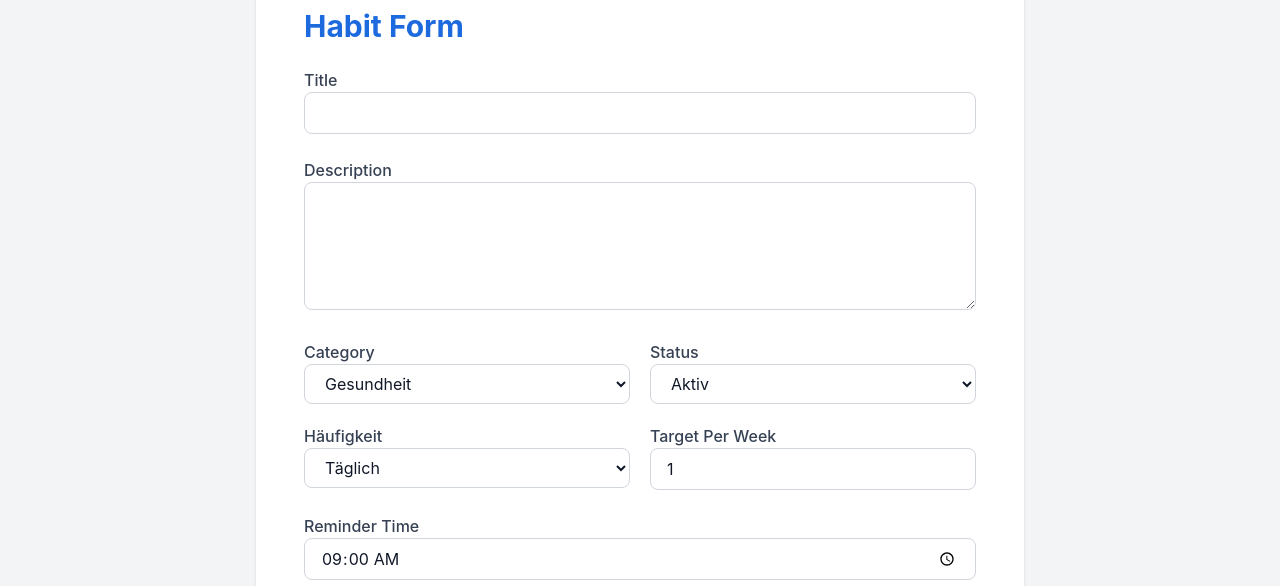
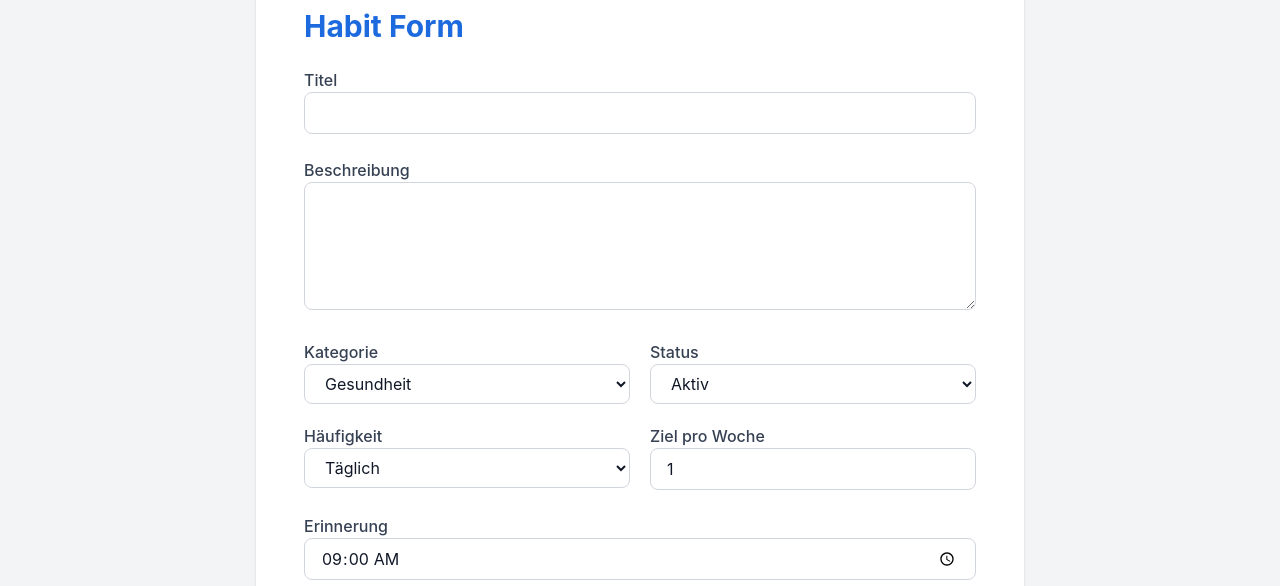
Before and after one commit to Neykeb/HabitTracker, a React (Vite) app: page /habits/new in a window 1280 px wide. Shown: the part 336-922 px from the top of the page. Built offline with nearby package versions, Linux system fonts and the light colour scheme.

Commit message:
Add new habit entry and update form labels to German in HabitForm component

```diff
--- a/db.json
+++ b/db.json
@@ -25,6 +25,19 @@
       "updatedAt": "2026-07-10T11:33:25.226Z",
       "currentStreak": 0,
       "id": "XHMuD7ay9Co"
+    },
+    {
+      "title": "sdfasdfasdf",
+      "description": "adfsadfsdfasdfsdf",
+      "category": "Gesundheit",
+      "status": "aktiv",
+      "frequency": "täglich",
+      "targetPerWeek": 1,
+      "reminderTime": "09:00",
+      "createdAt": "2026-07-13T06:31:32.353Z",
+      "updatedAt": "2026-07-13T06:31:32.353Z",
+      "currentStreak": 0,
+      "id": "kgfITm7ZXPM"
     }
   ],
   "$schema": "./node_modules/json-server/schema.json"
--- a/src/components/Dashboard/Dashboard.tsx
+++ b/src/components/Dashboard/Dashboard.tsx
@@ -6,7 +6,7 @@ import { useTheme } from "../../context/ThemeContext";
 import { useHabits } from "../../hooks/useHabits";
 
 export default function Dashboard() {
-  const { isDark, toggleTheme } = useTheme();
+  const { isDark } = useTheme();
   const { data: habits = [], isLoading, isError } = useHabits();
 
   const [aktiverFilter, setAktiverFilter] = useState<HabitStatus | "all">(
--- a/src/components/forms/HabitForm.tsx
+++ b/src/components/forms/HabitForm.tsx
@@ -67,7 +67,7 @@ return (
           isDark ? "font-medium text-gray-200" : "font-medium text-gray-700"
         }
       >
-        Title
+        Titel
       </label>
 
       <input
@@ -98,7 +98,7 @@ return (
           isDark ? "font-medium text-gray-200" : "font-medium text-gray-700"
         }
       >
-        Description
+        Beschreibung
       </label>
 
       <textarea
@@ -131,7 +131,7 @@ return (
             isDark ? "font-medium text-gray-200" : "font-medium text-gray-700"
           }
         >
-          Category
+          Kategorie
         </label>
 
         <select
@@ -241,7 +241,7 @@ return (
             isDark ? "font-medium text-gray-200" : "font-medium text-gray-700"
           }
         >
-          Target Per Week
+          Ziel pro Woche
         </label>
 
         <input
@@ -276,8 +276,7 @@ return (
         className={
           isDark ? "font-medium text-gray-200" : "font-medium text-gray-700"
         }
-      >
-        Reminder Time
+      >Erinnerung
       </label>
 
       <input
```
